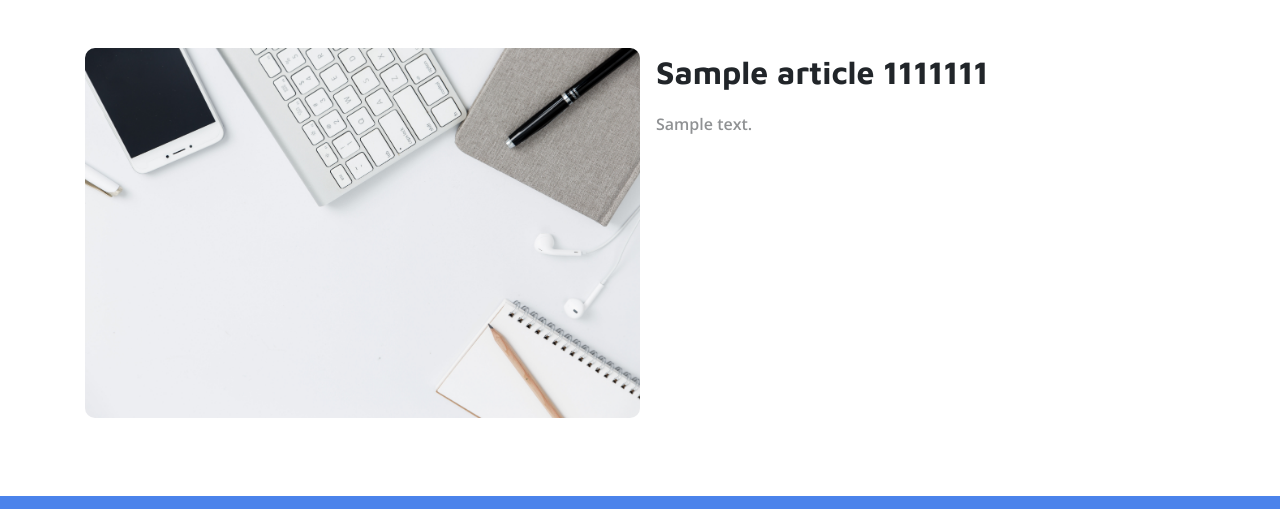
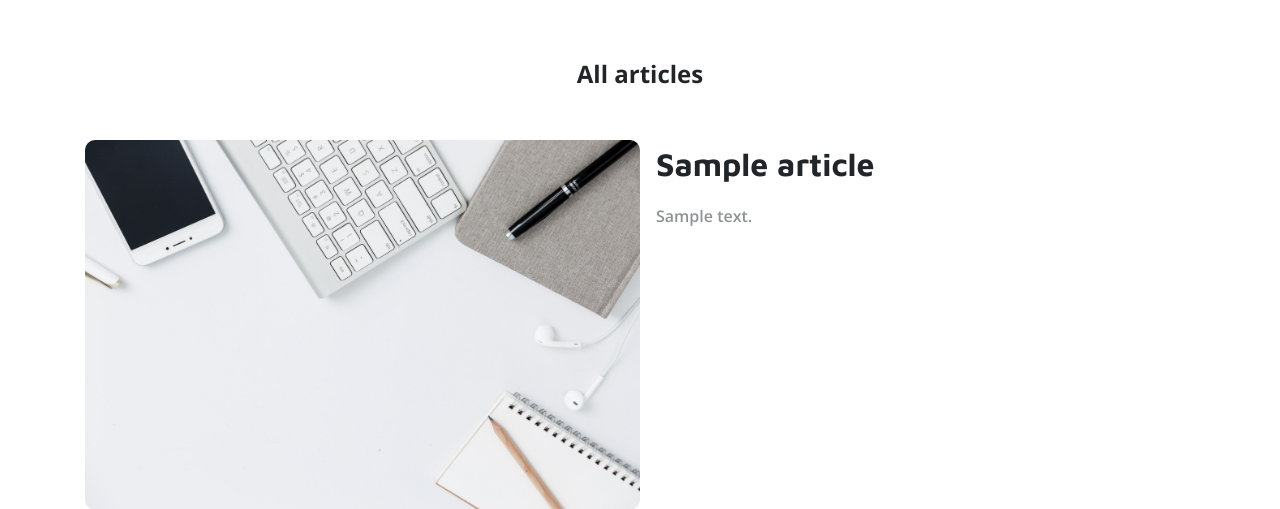
Before and after one commit to AlexandruNst/blog_and_resume, a Django app: page /articles in a window 1280 px wide. Shown: the part 76-585 px from the top of the page. Run offline with Django 3.2, Linux system fonts and the light colour scheme; tables that the repository leaves empty hold one stand-in row (values such as "Sample post"); some libraries are stand-ins or nearby versions.

Commit message:
Added links to all articles page via anchors

```diff
--- a/blog/templates/blog/all_articles.html
+++ b/blog/templates/blog/all_articles.html
@@ -8,15 +8,17 @@
 {% endblock stylesheet %}
 
 {% block content %}
+<p class="font-bold font-bigger text-center mb-5 mt-0 mt-lg-2">All articles</p>
+    <div class="container">
 
-    <div class="container">
         <div class="row">
+
             {% for article in articles %}
                 <div class="-article -side-article d-inline-block col-12">
                     <a class="-side-article-anchor" href="#">
                         <img class="-article-img -side-article-img img-fluid float-left" src="{% static 'res/img/article_jpg/desk.jpg' %}" alt="">
                         <div class="d-inline-block -side-article-text pl-3">
-                            <p class="font-title font-big-title -side-article-title pr-0 pr-sm-2 pr-lg-0">{{ article.title }} 1111111 <br></p>
+                            <p class="font-title font-big-title -side-article-title pr-0 pr-sm-2 pr-lg-0">{{ article.title }}<br></p>
                             <p class="font-semi-bold font-description">{{ article.description }}</p>
                         </div>
                     </a>
--- a/blog/templates/blog/base_nav.html
+++ b/blog/templates/blog/base_nav.html
@@ -9,7 +9,7 @@
 
 {% block navbar %}
 <nav class="navbar navbar-expand-lg navbar-light bg-transparent">
-  <a class="navbar-brand" href="#">
+  <a class="navbar-brand" href="/">
     <img src="{% static 'res/img/svg/logo.svg' %}" alt="">
   </a>
   <button class="navbar-toggler" type="button" data-toggle="collapse" data-target="#navbarSupportedContent" aria-controls="navbarSupportedContent" aria-expanded="false" aria-label="Toggle navigation">
@@ -19,7 +19,7 @@
   <div class="collapse navbar-collapse justify-content-center" id="navbarSupportedContent">
     <ul class="navbar-nav mx-auto text-center">
       <li class="nav-item">
-        <a class="nav-link" href="#"><span class="font-semi-bold" id="ud-link">Articles</span> <span class="sr-only">(current)</span></a>
+        <a class="nav-link" href="/articles"><span class="font-semi-bold" id="ud-link">Articles</span> <span class="sr-only">(current)</span></a>
       </li>
       <li class="nav-item">
         <a class="nav-link" href="#"><span class="font-semi-bold" id="ud-link">Resume</span></a>
--- a/blog/templates/blog/featured.html
+++ b/blog/templates/blog/featured.html
@@ -43,13 +43,13 @@
                             <a class="-article-anchor" href="#aa">
                                 <img class="-article-img -side-article-img img-fluid float-left" src="{% static 'res/img/article_jpg/desk.jpg' %}" alt="">
                                 <div class="d-inline-block -side-article-text pl-3">
-                                    <p class="font-title font-small-title -article-title -side-article-title pr-0 pr-sm-2 pr-lg-0">{{ article.title }} 1111111 <br></p>
+                                    <p class="font-title font-small-title -article-title -side-article-title pr-0 pr-sm-2 pr-lg-0">{{ article.title }} <br></p>
                                     <a href="#"><p class="d-inline-block -ud font-semi-bold">Read more</p></a>
                                 </div>
                             </a>
                         </div>
                     {% endfor %}
-                 <a class="w-100"href="#"><p class="text-center"><span class="-ud font-semi-bold">View all articles</span></p></a>
+                 <a class="w-100"href="/articles"><p class="text-center"><span class="-ud font-semi-bold">View all articles</span></p></a>
                 </div>
             </div>
         </div>
```
